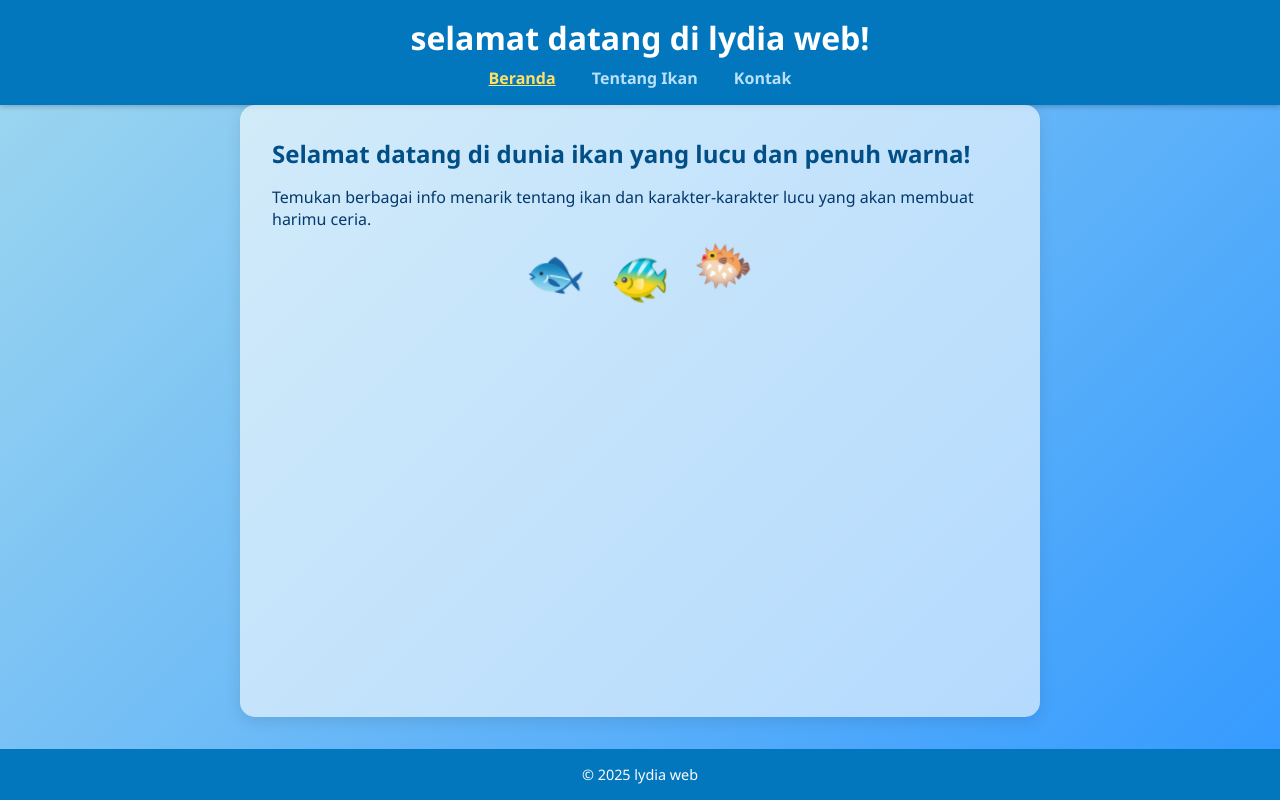
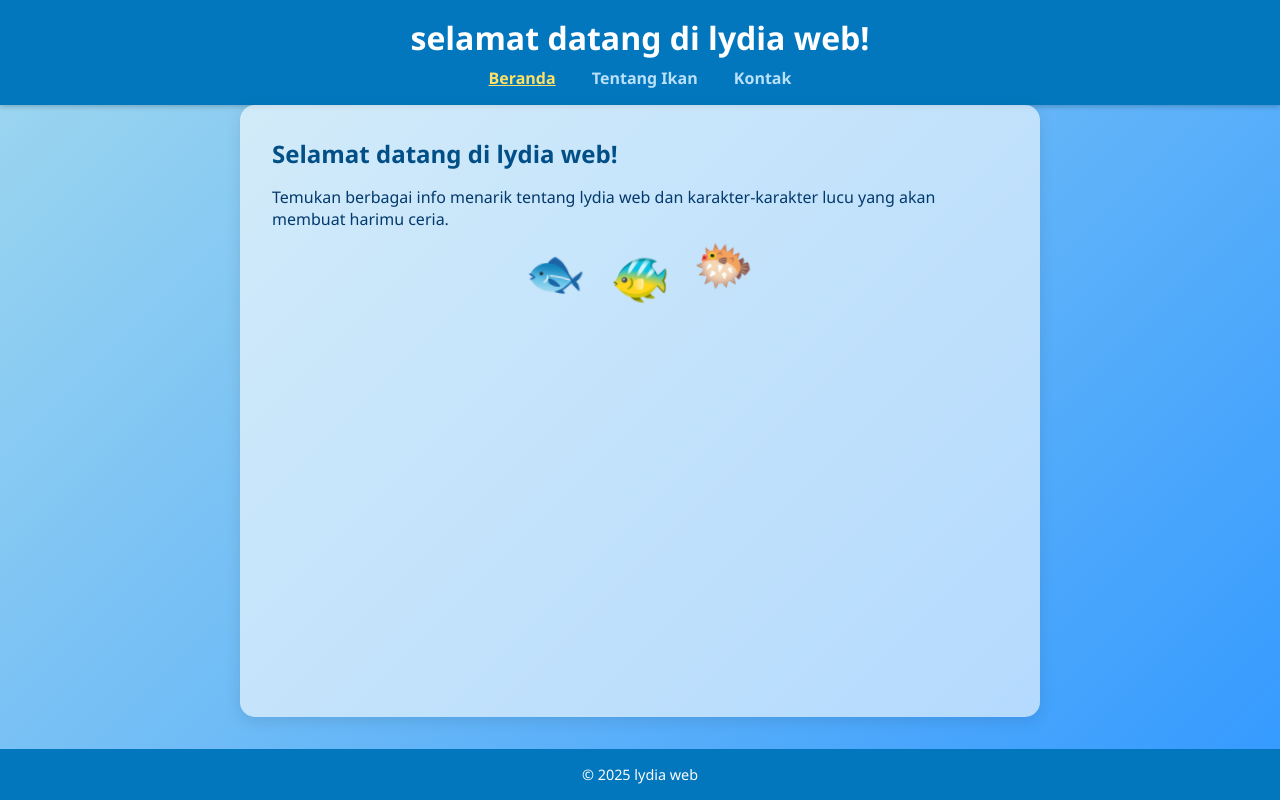
Before and after one commit to lydiaadin/lydia-belaja, a plain HTML site: page index.html in a window 1280 px wide. Drawn offline with Linux system fonts and the light colour scheme.

Commit message:
Update index.html

```diff
--- a/index.html
+++ b/index.html
@@ -18,8 +18,8 @@
 
   <main>
     <section class="hero">
-      <h2>Selamat datang di dunia ikan yang lucu dan penuh warna!</h2>
-      <p>Temukan berbagai info menarik tentang ikan dan karakter-karakter lucu yang akan membuat harimu ceria.</p>
+      <h2>Selamat datang di lydia web!</h2>
+      <p>Temukan berbagai info menarik tentang lydia web dan karakter-karakter lucu yang akan membuat harimu ceria.</p>
       <div class="fish-container">
         <div class="fish">🐟</div>
         <div class="fish">🐠</div>
```
